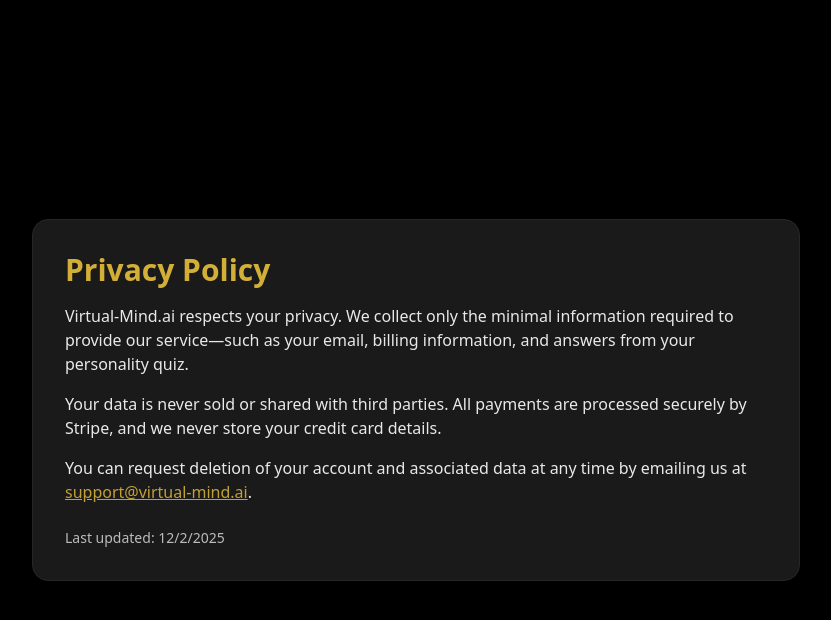
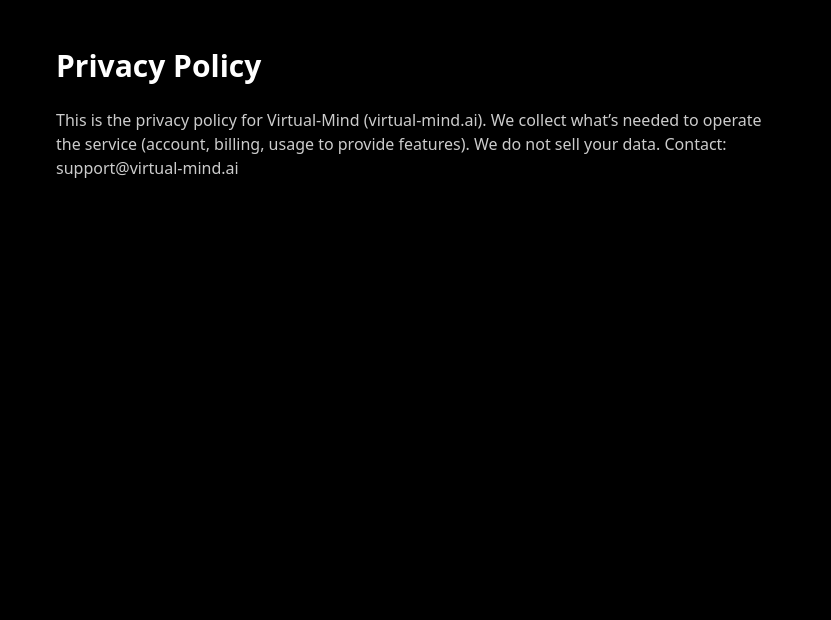
Before and after one commit to jbrady1985/virtual-mind, a Next.js app: page /privacy in a window 1280 px wide. Shown: the top 620 px of the page, without its empty margins (224-1055 px from the left). Built offline with nearby package versions, Linux system fonts and the light colour scheme.

Commit message:
Update privacy.js

```diff
--- a/pages/privacy.js
+++ b/pages/privacy.js
@@ -1,19 +1,10 @@
 export default function Privacy() {
   return (
-    <main className="min-h-screen flex items-center justify-center px-6">
-      <div className="bg-panel border border-neutral-800 shadow-card rounded-2xl max-w-3xl w-full p-8">
-        <h1 className="text-3xl font-extrabold text-gold mb-4">Privacy Policy</h1>
-        <p className="opacity-90 mb-4">
-          Virtual-Mind.ai respects your privacy. We collect only the minimal information required to provide our service—such as your email, billing information, and answers from your personality quiz.
-        </p>
-        <p className="opacity-90 mb-4">
-          Your data is never sold or shared with third parties. All payments are processed securely by Stripe, and we never store your credit card details.
-        </p>
-        <p className="opacity-90 mb-4">
-          You can request deletion of your account and associated data at any time by emailing us at <a href="mailto:support@virtual-mind.ai" className="text-gold underline">support@virtual-mind.ai</a>.
-        </p>
-        <p className="opacity-70 text-sm mt-6">Last updated: {new Date().toLocaleDateString()}</p>
-      </div>
+    <main className="max-w-3xl mx-auto px-6 py-12 text-white">
+      <h1 className="text-3xl font-semibold mb-6">Privacy Policy</h1>
+      <p className="opacity-80">
+        This is the privacy policy for Virtual-Mind (virtual-mind.ai). We collect what’s needed to operate the service (account, billing, usage to provide features). We do not sell your data. Contact: support@virtual-mind.ai
+      </p>
     </main>
   );
 }
```
